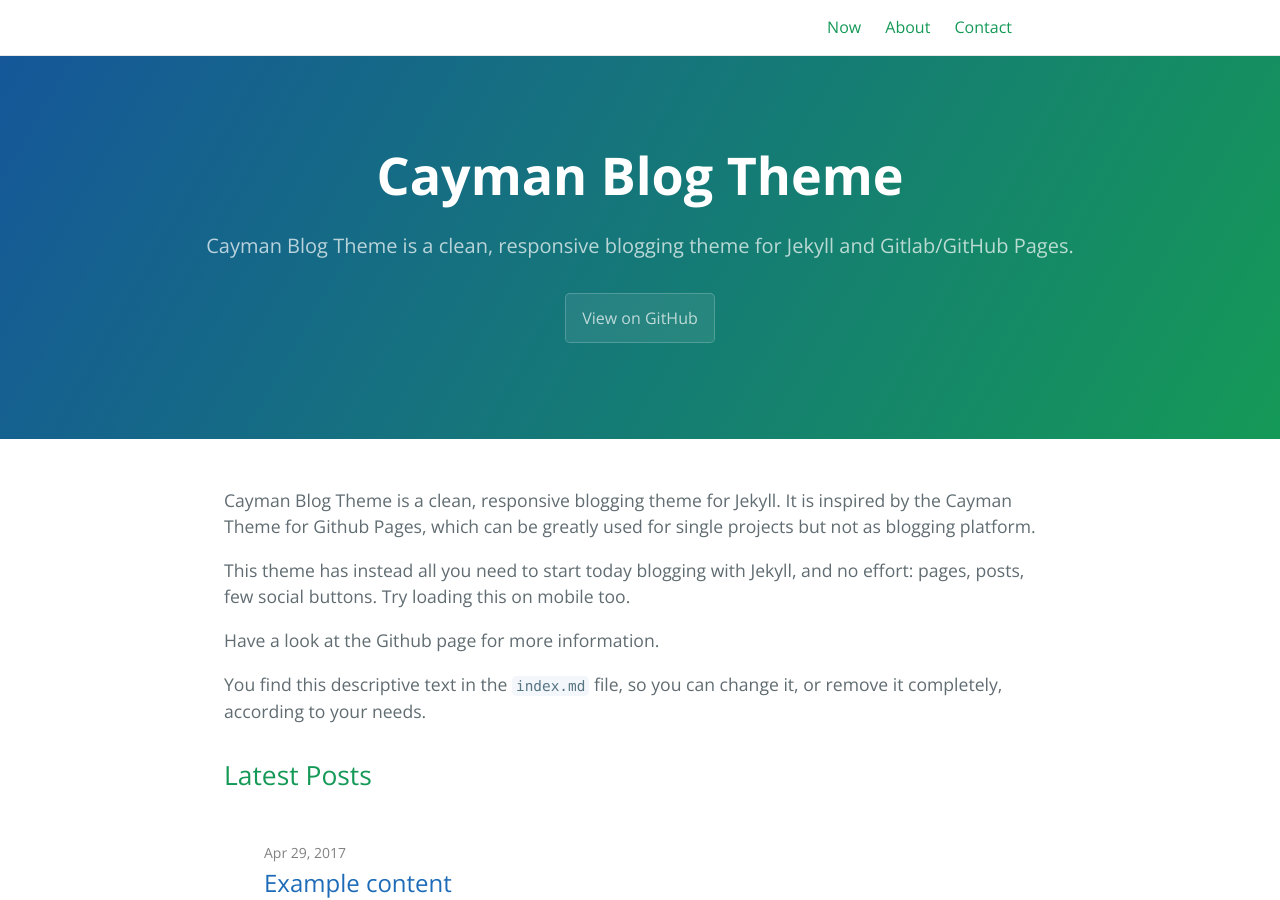
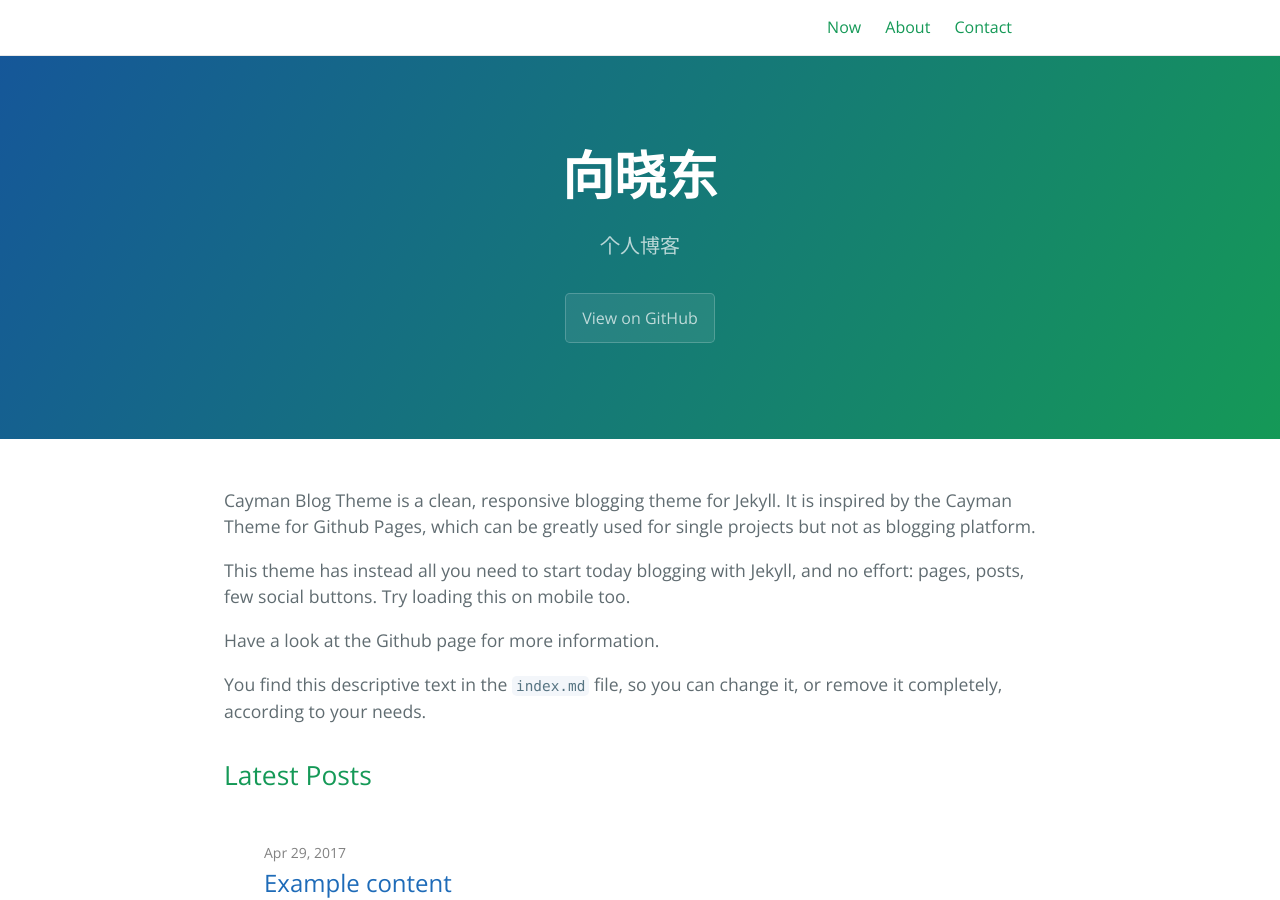
Before and after one commit to wjw875/wangjinwu.github.io, a Jekyll site: the page built from index.md, in a window 1280 px wide and 900 px high. Built offline with Jekyll 4.4.1, drawn with Linux system fonts in a browser that asks for light colours.

Commit message:
【框架】修改配置信息

```diff
--- a/Gemfile
+++ b/Gemfile
@@ -5,3 +5,5 @@ source 'https://rubygems.org'
 gemspec
 
 gem "jekyll-theme-cayman-blog"
+
+gem 'jekyll-feed'
--- a/_config.yml
+++ b/_config.yml
@@ -1,5 +1,5 @@
-title: Cayman Blog Theme
-description: Cayman Blog Theme is a clean, responsive blogging theme for Jekyll and Gitlab/GitHub Pages.
+title: 向晓东
+description: 个人博客
 show_downloads: false
 
 baseurl: "/cayman-blog" # change this to the subpath of your site, e.g. /blog. Leave it empty if you don't need it.
@@ -13,7 +13,7 @@ google_analytics:
 cayman-blog:
   date_format: "%b %-d, %Y"
 
-theme: # leave it empty
+# theme: leave it empty
 
 # social
 author: lorepirri
@@ -30,3 +30,6 @@ target-blank:
 header_page_refs: ['now', 'about', 'contact']
 
 theme: jekyll-theme-cayman-blog
+
+gems:
+  - jekyll-feed
```
